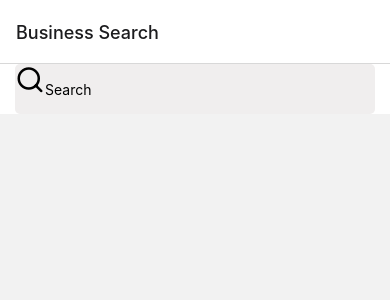
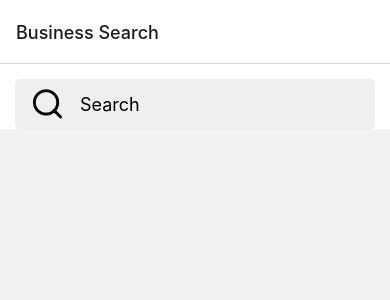
Before and after one commit to abbasrahmanii/food-react-native, a React Native app: screen /Search in a window 390 px wide. Shown: the top 300 px of the page. Built offline with nearby package versions, Linux system fonts and the light colour scheme.

Commit message:
SearchBar

```diff
--- a/src/components/SearchBar.js
+++ b/src/components/SearchBar.js
@@ -2,30 +2,40 @@ import React from "react";
 import { View, Text, StyleSheet, TextInput } from "react-native";
 import { Feather } from "@expo/vector-icons";
 
-const SearchBar = () => {
+const SearchBar = ({ term, onChangeTerm, onSubmitTerm }) => {
   return (
     <View style={styles.backgoundStyle}>
-      <Feather
-        name="search"
-        size={30}
-        color="black"
-        style={styles.searchIconStyle}
+      <Feather name="search" style={styles.iconStyle} />
+      <TextInput
+        autoCapitalize="none"
+        autoCorrect={false}
+        placeholder="Search"
+        style={styles.inputStyle}
+        value={term}
+        onChangeText={onChangeTerm}
+        onEndEditing={onSubmitTerm}
       />
-      <TextInput placeholder="Search" style={styles.inputStyle} />
     </View>
   );
 };
 
 const styles = StyleSheet.create({
   backgoundStyle: {
+    marginTop: 15,
     backgroundColor: "#f0eeee",
     height: 50,
     borderRadius: 5,
     marginHorizontal: 15,
     flexDirection: "row",
+    alignItems: "center",
+  },
+  iconStyle: {
+    fontSize: 35,
+    marginHorizontal: 15,
   },
   inputStyle: {
     flex: 1,
+    fontSize: 18,
   },
 });
 
--- a/src/screens/SearchScreen.js
+++ b/src/screens/SearchScreen.js
@@ -1,11 +1,17 @@
-import React from "react";
+import React, { useState } from "react";
 import { View, Text, StyleSheet } from "react-native";
 import SearchBar from "../components/SearchBar";
 
 const SearchScreen = () => {
+  const [term, setTerm] = useState("");
   return (
     <View style={styles.container}>
-      <SearchBar />
+      <SearchBar
+        term={term}
+        onChangeTerm={(newTerm) => setTerm(newTerm)}
+        onSubmitTerm={() => console.log("term was submitted")}
+      />
+      <Text>{term}</Text>
     </View>
   );
 };
```
